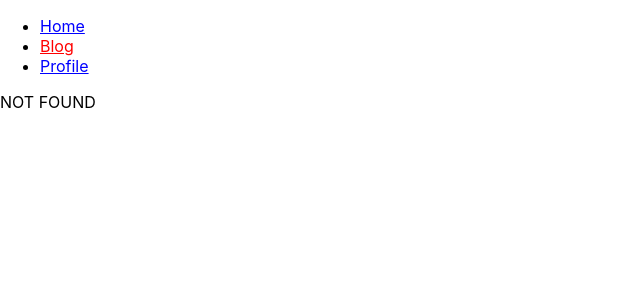
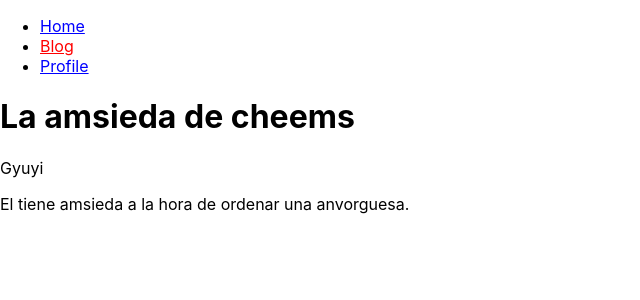
Before and after one commit to Gyuyivb/cheemsroute, a React (Create React App) app: page /#/blog/la-amsieda-de-cheems in a window 1280 px wide. Before the commit this address had no page. Shown: the top 300 px of the page, without its empty margins (0-640 px from the left). Built offline with nearby package versions, Linux system fonts and the light colour scheme.

Commit message:
add navlink and posts

```diff
--- a/src/App.js
+++ b/src/App.js
@@ -1,8 +1,9 @@
 import { HashRouter, Route, Routes } from "react-router-dom";
+import { Menu } from "./Menu";
 import { HomePage } from "./HomePage";
 import { BlogPage } from "./BlogPage";
+import { BlogPost } from "./BlogPost";
 import { ProfilePage } from "./ProfilePage";
-import { Menu } from "./Menu";
 
 function App() {
   return (
@@ -13,6 +14,7 @@
       <Routes>
         <Route path="/" element={<HomePage />}/>
         <Route path="/blog" element={<BlogPage />}/>
+        <Route path="/blog/:slug" element={<BlogPost />}/>
         <Route path="/profile" element={<ProfilePage />}/>
         <Route path="*" element={<p>NOT FOUND</p>}/>
       </Routes>
--- a/src/BlogPage.js
+++ b/src/BlogPage.js
@@ -1,8 +1,25 @@
 import React from "react";
+import { Link } from "react-router-dom";
+import { blogdata } from "./blogdata.js"
 
 function BlogPage() {
     return (
-        <h1>BlogPage</h1>
+        <>
+            <h1>BlogPage</h1>
+            <ul>
+                {blogdata.map(post =>(
+                    <BlogLink post={post} />
+                ))}
+            </ul>
+        </>
+    );
+}
+
+function BlogLink({ post }) {
+    return (
+        <li>
+            <Link to={`/blog/${post.slug}`}>{post.title}</Link>
+        </li>
     );
 }
 
--- /dev/null
+++ b/src/BlogPost.js
@@ -0,0 +1,19 @@
+import React from "react";
+import { useParams } from "react-router-dom";
+import { blogdata } from "./blogdata";
+
+function BlogPost() {
+    const { slug } =useParams();
+
+    const blogpost = blogdata.find(post => post.slug === slug)
+    return (
+        <>
+            <h1>{blogpost.title}</h1>
+            <p>{blogpost.author}</p>
+            <p>{blogpost.content}</p>
+        </>
+    );
+}
+
+
+export { BlogPost };
--- /dev/null
+++ b/src/blogdata.js
@@ -0,0 +1,22 @@
+const blogdata = [];
+
+blogdata.push({
+    title:'Sobre Cheems',
+    slug: 'sobre-cheems',
+    content: 'Cheems es lindo y tiene amsieda.',
+    author: 'Gyuyi',
+});
+blogdata.push({
+    title:'La amsieda de cheems',
+    slug: 'la-amsieda-de-cheems',
+    content: 'El tiene amsieda a la hora de ordenar una anvorguesa.',
+    author: 'Gyuyi',
+});
+blogdata.push({
+    title:'La anvorguesa',
+    slug: 'la-anvorguesa',
+    content: 'Es deliciosa, pero la cajera asusta a cheems.',
+    author: 'Gyuyi',
+})
+
+export { blogdata };
```
